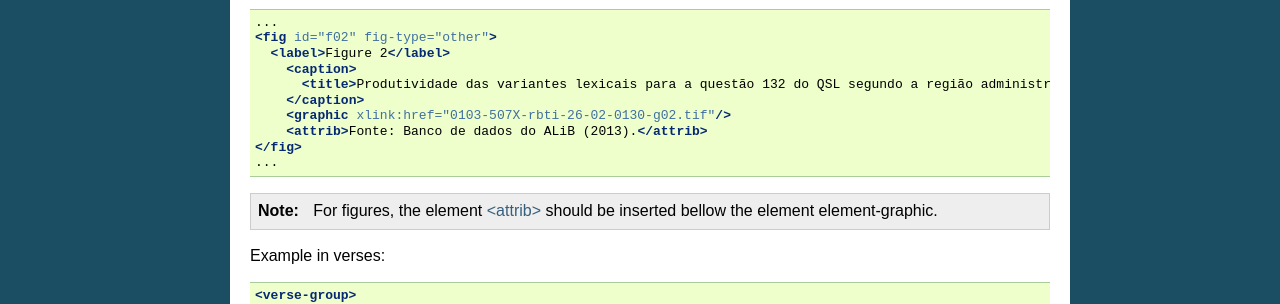
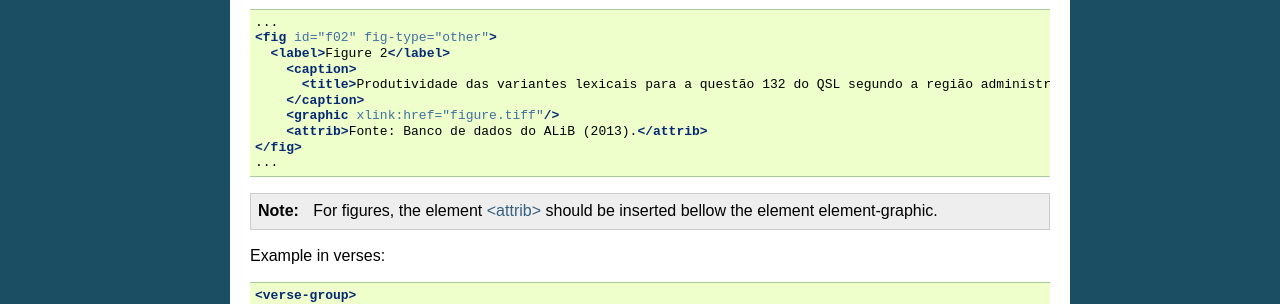
Before and after one commit to erudit/erudit-ps-documentation, a Sphinx documentation site: the page built from docs/source/tagset/element-attrib.rst, in a window 1280 px wide. Shown: the part 383-687 px from the top of the page. Built offline with Sphinx 7.4.7, drawn with Linux system fonts in a browser that asks for light colours; some of the changed lines change nothing that is shown.

Commit message:
Including element attrib docs

```diff
--- a/docs/source/tagset/element-attrib.rst
+++ b/docs/source/tagset/element-attrib.rst
@@ -35,7 +35,7 @@ Example in figure:
       <caption>
         <title>Produtividade das variantes lexicais para a questão 132 do QSL segundo a região administrativa</title>
       </caption>
-      <graphic xlink:href="0103-507X-rbti-26-02-0130-g02.tif"/>
+      <graphic xlink:href="figure.tiff"/>
       <attrib>Fonte: Banco de dados do ALiB (2013).</attrib>
   </fig>
   ...
```
